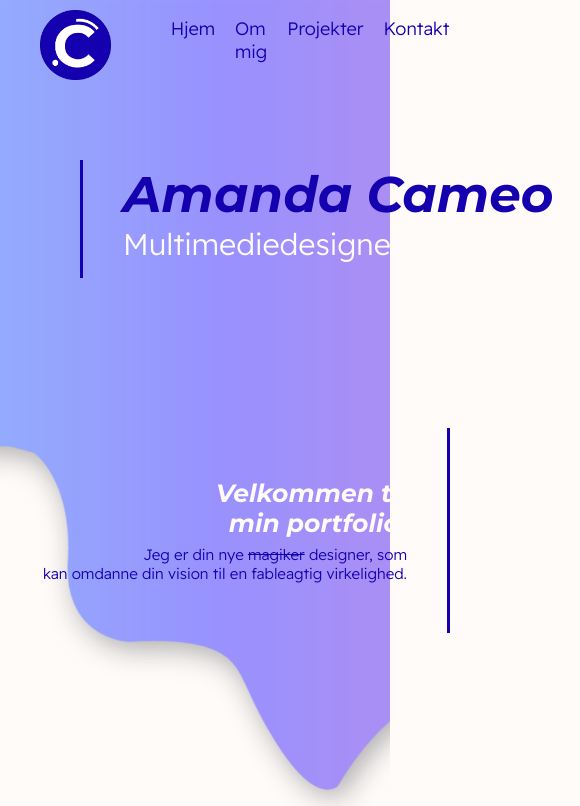
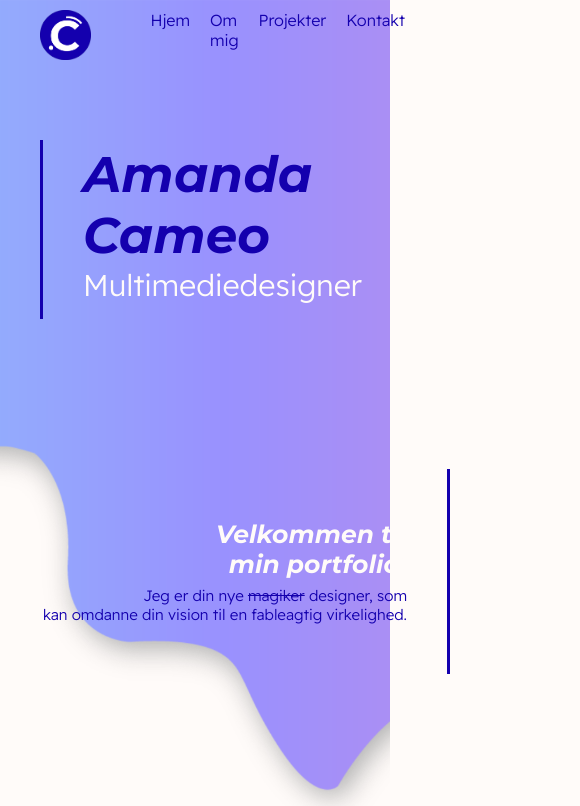
Before and after one commit to amandacameo/kode, a plain HTML site: page portfolio.html in a window 390 px wide. Shown: the top 806 px of the page, 580 px wide, since content can reach past the window. Drawn offline with Linux system fonts and the light colour scheme.

Commit message:
ændringer i media header titel

```diff
--- a/portfolio.css
+++ b/portfolio.css
@@ -431,7 +431,7 @@ header .logo {
 
 .kontakt-text {
     margin-bottom: 40px;
-    font-size: 25px;
+    font-size: 20px;
     border-left: 2px solid #1400AE;
     padding-left: 20px;
     padding-top: 20px;
@@ -560,11 +560,12 @@ header .logo {
 
 
 
+
 /* Mobil størrelse indhold */
-@media only screen and (max-width: 768px) {
+@media only screen and (max-width: 900px) {
 
     .menu a {
-        font-size: 18px !important;
+        font-size: 16px !important;
     }
 
     .menu li {
@@ -577,17 +578,16 @@ header .logo {
     }
 
     .logo {
-        height: 70px !important;
+        height: 50px !important;
         margin-top: 10px !important;
         margin-left: 10px;
     }
 
     .header-title {
-        margin-left: 80px;
-        width: 500px;
+        margin-left: 40px;
+        width: 90%;
         margin-top: 80px;
         margin-bottom: 150px;
-
     }
 
     /*Amanda cameo*/
@@ -601,8 +601,8 @@ header .logo {
         font-size: 30px;
         font-weight: 350;
         margin-left: auto;
+    }
 
-    }
 
     .velkommen-tekst {
         text-align: right;
@@ -887,7 +887,6 @@ header .logo {
     .some-ikoner {
         left: 2%;
         margin-right: auto;
-        top: 40px;
     }
 
     .some-ikon img {
```
